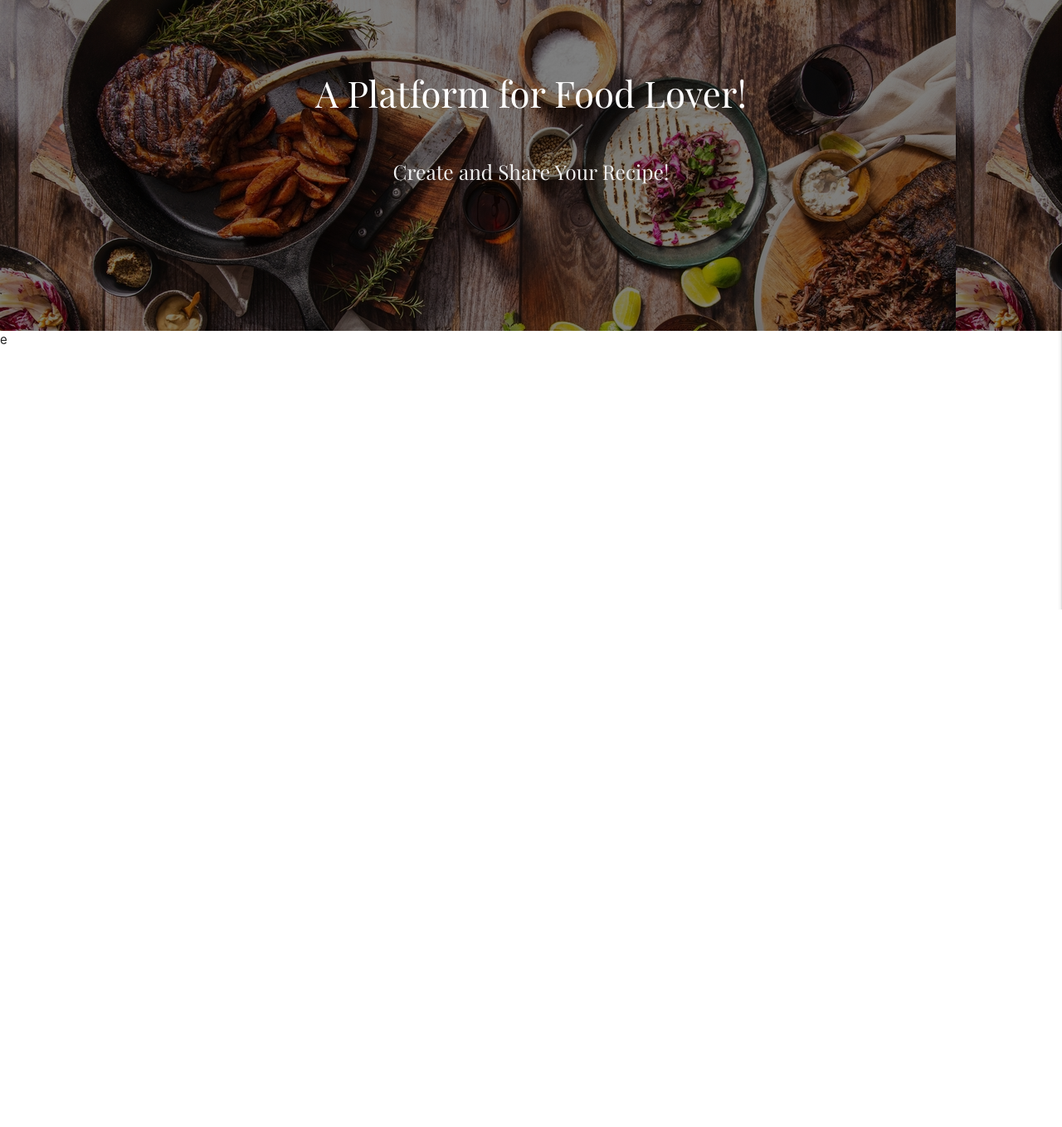
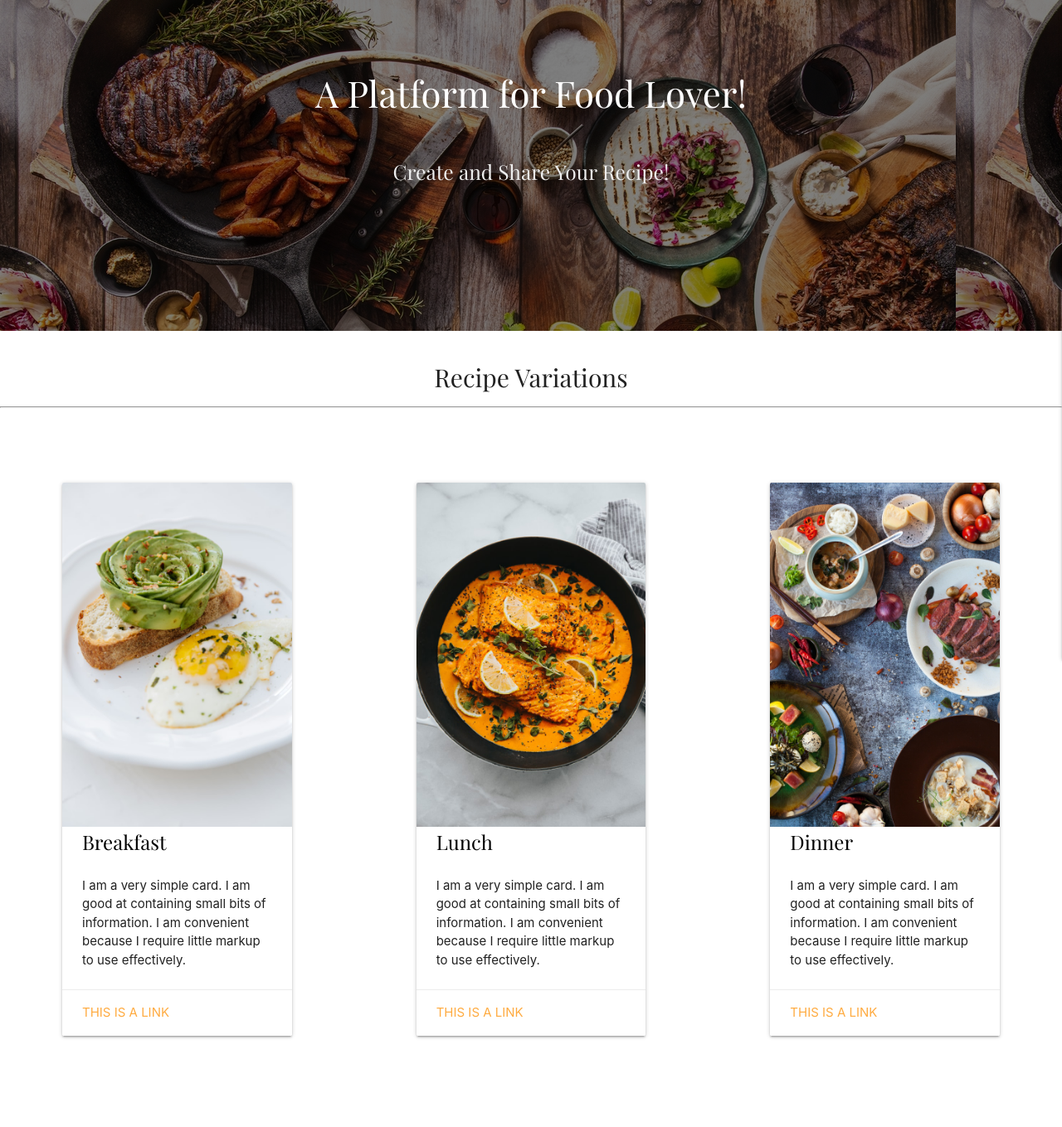
Before and after one commit to kenweechin/recipe-app, a Flask app: page / in a window 1280 px wide. Shown: the part 65-1424 px from the top of the page at 83% size. Before the commit the page ends 800 px from the top, so only its background shows below. Run offline with Flask 2, Linux system fonts and the light colour scheme; data that the repository does not hold is empty; some libraries are stand-ins or nearby versions.

Commit message:
Add recipe variations to the home page

```diff
--- a/static/css/style.css
+++ b/static/css/style.css
@@ -14,7 +14,7 @@ nav .brand-logo {
 
 .brand-logo,
 .sidenav li>a,
-.register-header  {
+.register-header {
     font-family: 'playfair display', sans-serif;
 }
 
@@ -23,7 +23,10 @@ nav ul a {
     color: #9b4102;
 }
 
-nav, nav .nav-wrapper i, nav a.sidenav-trigger, nav a.sidenav-trigger i {
+nav,
+nav .nav-wrapper i,
+nav a.sidenav-trigger,
+nav a.sidenav-trigger i {
     height: 64px;
     line-height: 64px;
     padding-left: 2rem;
@@ -44,7 +47,7 @@ nav, nav .nav-wrapper i, nav a.sidenav-trigger, nav a.sidenav-trigger i {
     background-size: cover;
     background-position: center;
     background-blend-mode: darken;
-    background: rgba(0,0,0,.5);
+    background: rgba(0, 0, 0, .5);
 }
 
 .container {
@@ -54,6 +57,24 @@ nav, nav .nav-wrapper i, nav a.sidenav-trigger, nav a.sidenav-trigger i {
 h3,
 h5 {
     font-family: 'playfair display', sans-serif;
+}
+
+#recipe-variation {
+    font-family: 'playfair display', sans-serif;
+    text-align: center;
+    margin-top: 0;
+}
+
+#breakfast,
+#lunch,
+#dinner {
+    padding: 5rem;
+}
+
+.card .card-image .card-title {
+    color: black;
+    font-family: 'playfair display', sans-serif;
+    position: relative;
 }
 
 .login-background-image {
@@ -69,12 +90,12 @@ h5 {
 
 #username-login,
 #password-login {
-    color:black;
+    color: black;
 }
 
 .user-login,
 .password-login {
-    color:white;
+    color: white;
 }
 
 .login-header {
@@ -126,7 +147,8 @@ h5 {
     color: white;
 }
 
-.input-field.col .prefix ~ label, .input-field.col .prefix ~ .validate ~ label {
+.input-field.col .prefix~label,
+.input-field.col .prefix~.validate~label {
     color: black;
     font-weight: bold;
     font-style: italic;
@@ -213,6 +235,11 @@ button:hover .liquid {
     h3.register-header {
         font-size: 2rem;
     }
+
+    #recipe-variation {
+        font-size: 2rem;
+    }
+
     button span {
         position: relative;
         color: #fff;
--- a/templates/recipes.html
+++ b/templates/recipes.html
@@ -11,9 +11,61 @@
         <h5 class="light grey-text text-lighten-3">Create and Share Your Recipe!</h5>
       </div>
     </li>
-    </ul>e
+  </ul>
 </div>
 
+<div>
+  <h3 id="recipe-variation">Recipe Variations</h3>
+</div>
+
+<hr>
+
+<div class="row recipe-choice">
+  <div class="col s12 m4" id="breakfast">
+    <div class="card">
+      <div class="card-image">
+        <img src="{{url_for('static', filename='images/breakfast.jpg')}}">
+        <span class="card-title">Breakfast</span>
+      </div>
+      <div class="card-content">
+        <p>I am a very simple card. I am good at containing small bits of information.
+          I am convenient because I require little markup to use effectively.</p>
+      </div>
+      <div class="card-action">
+        <a href="#">This is a link</a>
+      </div>
+    </div>
+  </div>
+  <div class="col s12 m4" id="lunch">
+    <div class="card">
+      <div class="card-image">
+        <img src="{{url_for('static', filename='images/lunch.jpg')}}">
+        <span class="card-title">Lunch</span>
+      </div>
+      <div class="card-content">
+        <p>I am a very simple card. I am good at containing small bits of information.
+          I am convenient because I require little markup to use effectively.</p>
+      </div>
+      <div class="card-action">
+        <a href="#">This is a link</a>
+      </div>
+    </div>
+  </div>
+  <div class="col s12 m4" id="dinner">
+      <div class="card">
+        <div class="card-image">
+          <img src="{{url_for('static', filename='images/dinner.jpg')}}">
+          <span class="card-title">Dinner</span>
+        </div>
+        <div class="card-content">
+          <p>I am a very simple card. I am good at containing small bits of information.
+            I am convenient because I require little markup to use effectively.</p>
+        </div>
+        <div class="card-action">
+          <a href="#">This is a link</a>
+        </div>
+      </div>
+  </div>
 
   <!-- {% for recipe in recipes %}
         {{ recipe.recipe_cooking_time }} <br>
```
Also changed, not shown: static/images/breakfast.jpg (added), static/images/dinner.jpg (added), static/images/lunch.jpg (added). Lines whose indentation alone changed are shown as unchanged.
